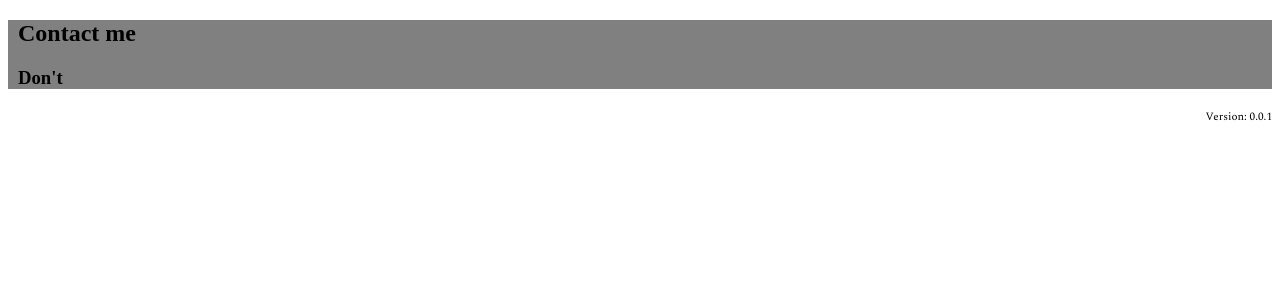
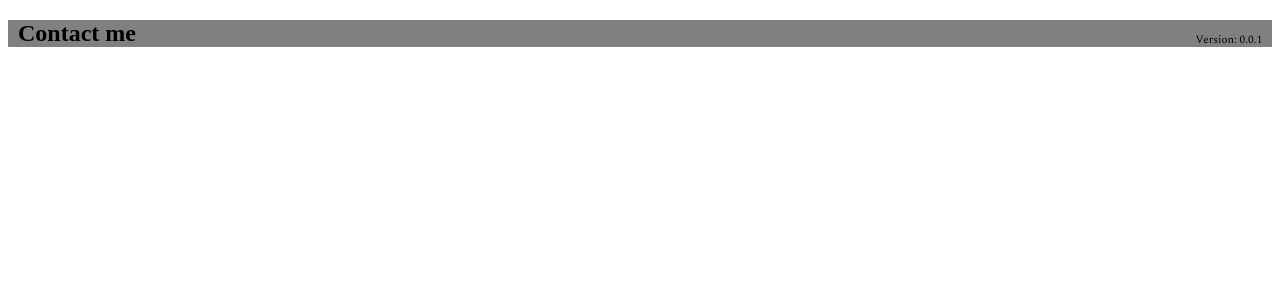
Before and after one commit to Joni1234321/fam, a PHP site: page / in a window 1280 px wide. Shown: the part 99-399 px from the top of the page. Run offline with PHP 8.4, Linux system fonts and the light colour scheme; some web fonts are replaced.

Commit message:
Fixed version placement bug

```diff
--- a/footertemplate.html
+++ b/footertemplate.html
@@ -1,9 +1,6 @@
 <div class="contact">
-
+    <div class="version">
+        <p>Version: 0.0.1</p>
+    </div>
   <h2 class="bold">Contact me</h2>
-  <h3>Don't</h3>
-
-  <div class="version">
-    Version: 0.0.1
-  </div>
 </div>
--- a/style.css
+++ b/style.css
@@ -50,10 +50,16 @@ bold {
     padding-left: 10px;
     color: black;
 }
+.version {
+    position: relative;
+    font-size: 70%;
+    padding-right: 10px;
+}
+.version p {
 
-.version {
-    font-size: 70%;
+    bottom: 0;
+    margin-bottom: 0px;
+    display: block;
     float: right;
-    display: block;
 }
 /*FOOTER END*/
```
